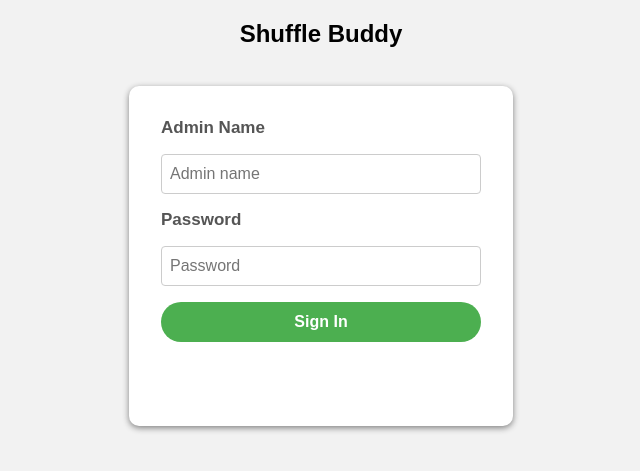
After one commit to onskys/CS157A-Team2, a Java web app: page /jsp/adminlogin.jsp in a window 1280 px wide. The commit adds this page. Shown: the top 471 px of the page, without its empty margins (319-959 px from the left). Run offline with Tomcat 11, a stand-in JSP engine, Linux system fonts and the light colour scheme.

Commit message:
few admin changes

```diff
--- a/nick/src/main/java/userlogin/databaseconnection.java
+++ b/nick/src/main/java/userlogin/databaseconnection.java
@@ -15,10 +15,11 @@ public class databaseconnection extends HttpServlet {
         super();
     }
 
+    // Used for establishing connection to database.Update url,username,password with your mysql credentials
     public static Connection getConnection() throws SQLException {
         String url = "jdbc:mysql://localhost:3306/cs157a_team2?autoReconnect=true&useSSL=false";
         String username = "root";
-        String password = "Shroot123@";
+        String password = "LTAndr3w";
 
         try {
             Class.forName("com.mysql.cj.jdbc.Driver");
--- /dev/null
+++ b/nick/src/main/webapp/css/adminlogin.css
@@ -0,0 +1,63 @@
+@charset "ISO-8859-1";
+*, *::after, *::before {
+	box-sizing: border-box;
+}
+
+body {
+    font-family: Arial, sans-serif;
+    margin: 0;
+    padding: 0;
+    background-color: #f2f2f2;
+}
+
+h2 {
+    text-align: center;
+    padding: 0px;
+    color: f2f2f2;
+}
+
+.login {
+    width: 30%;
+    margin: 0 auto;
+    padding: 2rem;
+    background-color: #fff;
+    border-radius: 10px;
+    box-shadow: 0 2px 6px grey;
+}
+
+form#login {
+    display: flex;
+    flex-direction: column;
+    gap: 1rem;
+}
+
+.form-label {
+    font-weight: bold;
+    color: #555;
+    font-size: 17px;
+}
+
+.input-uname-password {
+    width: 100%;
+    height: 40px;
+    border: 1px solid #ccc;
+    border-radius: 4px;
+    padding: 8px;
+    font-size: 16px;
+}
+
+#log {
+    width: 100%;
+    height: 40px;
+    border: none;
+    border-radius: 20px;
+    background-color: #4caf50;
+    color: #fff;
+    font-size: 16px;
+    font-weight: bold;
+    cursor: pointer;
+}
+
+#log:hover {
+    background-color: #45a049;
+}
--- /dev/null
+++ b/nick/src/main/webapp/jsp/adminlogin.jsp
@@ -0,0 +1,30 @@
+<%@ page language="java" contentType="text/html; charset=ISO-8859-1"
+    pageEncoding="ISO-8859-1"%>
+<!DOCTYPE html>
+<html>
+<head>
+<meta charset="ISO-8859-1">
+<title>Insert title here</title>
+<link rel="stylesheet" type="text/css" href="css/adminlogin.css" />
+</head>
+<body>
+    <h2>Shuffle Buddy</h2><br>
+    <div class="login">
+        <form id="login" action="auth_server" method="GET" >
+            <label for="Uname" class="form-label">Admin Name</label>
+            <input type="text" name="Uname" id="Uname" class="input-uname-password" placeholder="Admin name">
+            <label for="Pass" class="form-label">Password</label>
+            <input type="password" name="Pass" id="Pass" class="input-uname-password" placeholder="Password">
+            <button type="submit" name="log" id="log">Sign In</button>
+            <% String errorMessage = (String) request.getAttribute("errorMessage");
+	        if (errorMessage != null) { %>
+	          <p><%= errorMessage %></p>
+	        <% } %>
+            <br><br>
+        </form>
+    </div>
+
+
+
+</body>
+</html>
--- a/nick/src/main/webapp/jsp/script.js
+++ b/nick/src/main/webapp/jsp/script.js
@@ -22,7 +22,7 @@ const scrollRight = document.querySelector(".scroll-right");
 const albumTitleSpan = document.querySelector(".album-title");
 const albumNum = document.querySelector(".album-num");
 const spotifyWidget = document.querySelector(".spotify-widget iframe");
-
+console.log("------------------------------------------------------------------------------------");
 let index = 0;
 
 scrollLeft.addEventListener("click", () => handleClickScroll(-1));
```
Also changed, not shown: nick/src/main/java/userlogin/auth_server.java (+6 -2 lines), nick/src/main/webapp/jsp/index.jsp (+8 -1 lines), 1 other file.
